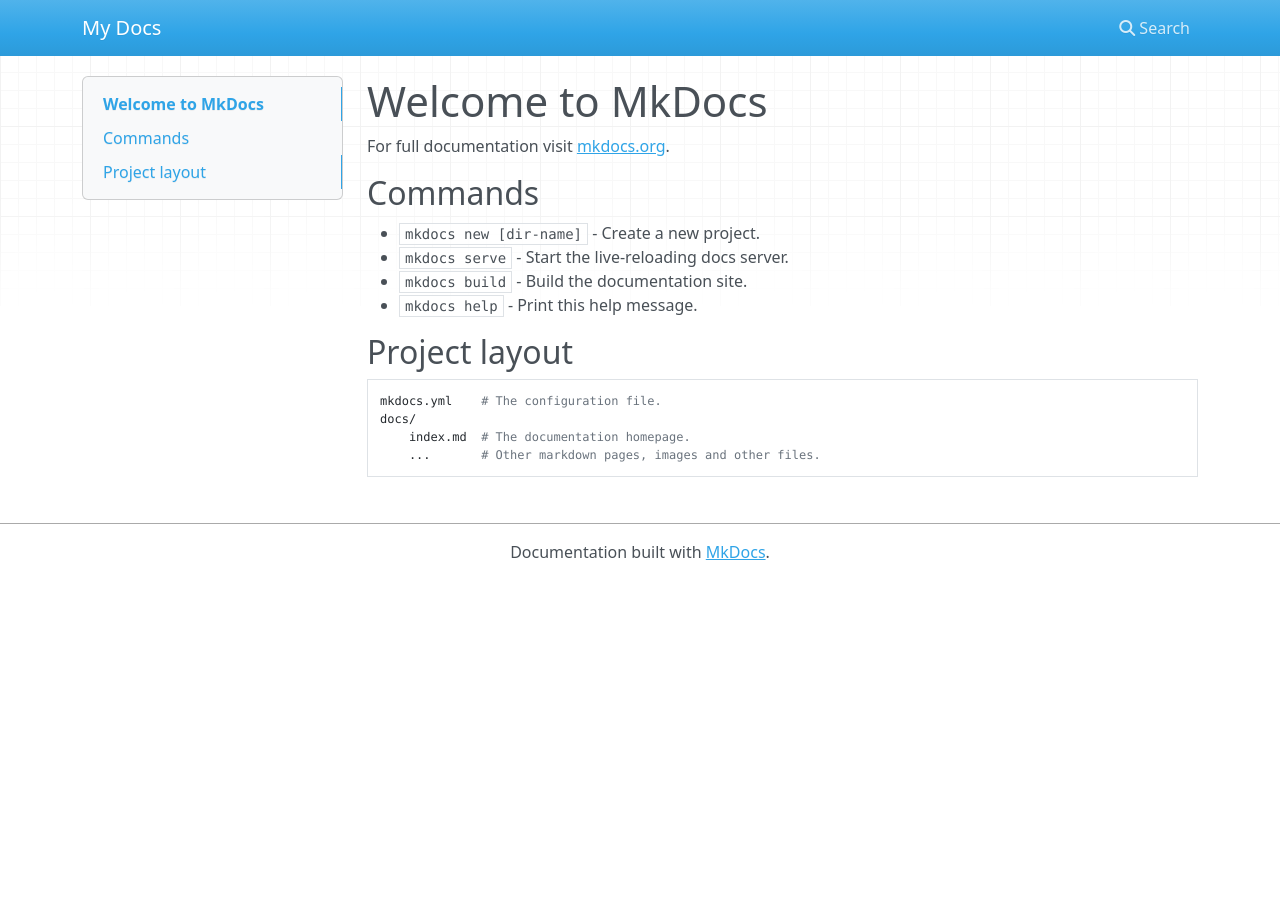
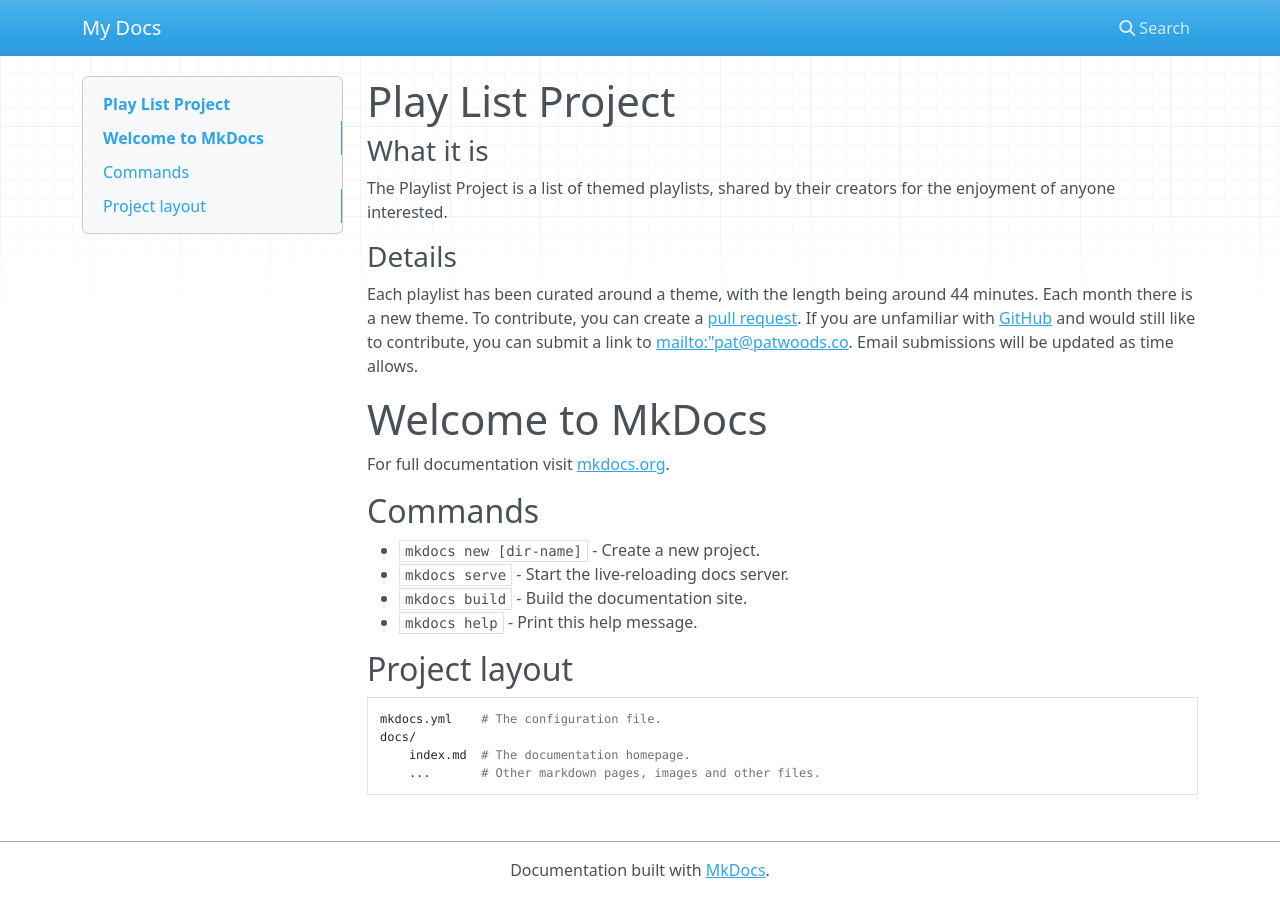
Before and after one commit to Wat-Poods/playlistproject, an MkDocs documentation site: the page built from docs/index.md, in a window 1280 px wide. Built offline with MkDocs 1.6.1, drawn with Linux system fonts in a browser that asks for light colours; nearby versions of some CDN libraries.

Commit message:
added copy to main page

```diff
--- a/docs/index.md
+++ b/docs/index.md
@@ -1,3 +1,18 @@
+# Play List Project
+
+### What it is
+The Playlist Project is a list of themed playlists, shared by their creators for the enjoyment of anyone interested.
+
+### Details
+Each playlist has been curated around a theme, with the length being around 44 minutes. Each month there is a new theme. To contribute, you can create a [pull request](https://github.com/Wat-Poods/playlistproject). If you are unfamiliar with [GitHub](www.github.com) and would still like to contribute, you can submit a link to  [mailto:"pat@patwoods.co](pat@patwoods.co). Email submissions will be updated as time allows.
+
+
+
+
+
+
+
+
 # Welcome to MkDocs
 
 For full documentation visit [mkdocs.org](http://mkdocs.org).
```
